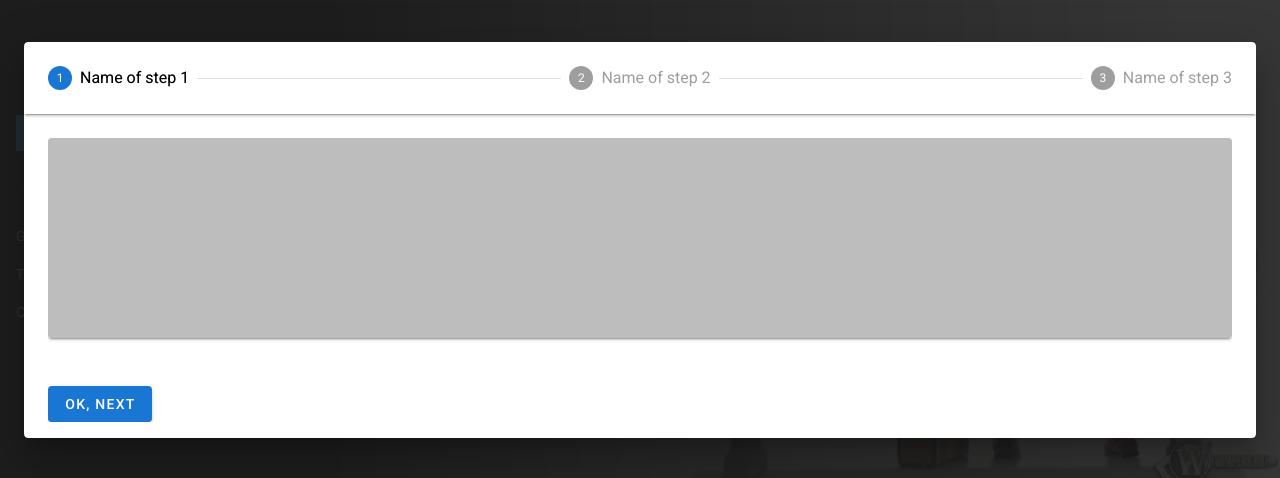
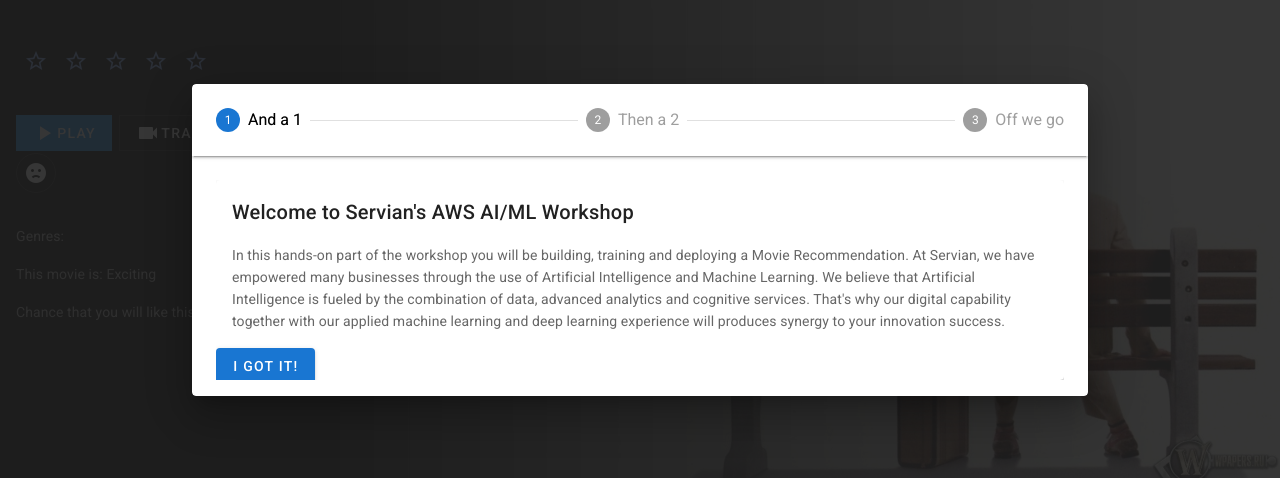
Before and after one commit to jenoyamma/ServianFlix, a Vue app: page / in a window 1280 px wide. Shown: the part 160-638 px from the top of the page. Built offline with nearby package versions, Linux system fonts and the light colour scheme; no server answers.

Commit message:
added capabilities to view movies from endpoint

```diff
--- a/src/App.vue
+++ b/src/App.vue
@@ -1,24 +1,24 @@
 <template>
   <v-app>
+    <welcome-form @dat="test"></welcome-form>
     <top-bar/>
-        <welcome-form></welcome-form>
     <main-banner-FP attribute="69"/>
     <v-container fluid fill-height style="padding: 0px;">
       <v-layout column>
         <v-flex md4>
-          <movie-carousels title="You may also like" attribute="Animation"></movie-carousels>
+          <movie-carousels title="You may also like" :attribute="username" :endpoint="endpoint"></movie-carousels>
         </v-flex>
         <v-flex md3>
-          <movie-carousels title="Action & Adventure" attribute="Adventure"></movie-carousels>
+          <movie-carousels title="Action & Adventure" attribute="Adventure" :endpoint="endpoint"></movie-carousels>
         </v-flex>
         <v-flex md3>
-          <movie-carousels title="Animation" attribute="Animation"></movie-carousels>
+          <movie-carousels title="Animation" attribute="Animation" :endpoint="endpoint"></movie-carousels>
         </v-flex>
         <v-flex md3>
-          <movie-carousels title="Romance" attribute="Romance"></movie-carousels>
+          <movie-carousels title="Romance" attribute="Romance" :endpoint="endpoint"></movie-carousels>
         </v-flex>
         <v-flex md3>
-          <movie-carousels title="Sci-Fi" attribute="Sci-Fi"></movie-carousels>
+          <movie-carousels title="Sci-Fi" attribute="Sci-Fi" :endpoint="endpoint"></movie-carousels>
         </v-flex>
       </v-layout>
     </v-container>
@@ -43,6 +43,15 @@
     WelcomeForm
   },
   data: () => ({
+    username: "",
+    endpoint: ""
   }),
+  methods: {
+    test(event) {
+      this.username = event.username
+      this.endpoint = event.endpoint
+      console.log(this.username)
+    }
+  }
 };
 </script>
--- a/src/components/MovieCarousels.vue
+++ b/src/components/MovieCarousels.vue
@@ -37,7 +37,7 @@
       <v-btn absolute right small fab color="red" dark @click="dialog = false">
           <v-icon>mdi-close</v-icon>
       </v-btn>
-      <main-banner style="padding:15px !important" :attribute="movieId" sm_fm_endpoint="factorization-machines-2020-03-03-01-55-12-377"/>
+      <main-banner style="padding:15px !important" :attribute="movieId" :sm_fm_endpoint="endpoint"/>
     </v-dialog>
   </v-content>
 </template>
@@ -48,7 +48,8 @@
     name: 'MovieCarousels',
     props: {
       title: String,
-      attribute: String
+      attribute: String,
+      endpoint: String
     },
     components: {
       MainBanner
@@ -72,7 +73,6 @@
       }
       }).then(response => {
           this.images = response.data.body
-          console.log(this.images)
       })
   }
 }
--- a/src/components/WelcomeForm.vue
+++ b/src/components/WelcomeForm.vue
@@ -1,67 +1,59 @@
 <template>
     <v-dialog
       v-model="dialog"
-      max-width="100%"
-      max-height="70%"
+      max-width="70%"
+      height="1000"
       overlay-opacity="0.9"
     >
       <v-stepper v-model="e1">
         <v-stepper-header>
-          <v-stepper-step :complete="e1 > 1" step="1">Name of step 1</v-stepper-step>
+          <v-stepper-step :complete="e1 > 1" step="1">And a 1</v-stepper-step>
 
           <v-divider></v-divider>
 
-          <v-stepper-step :complete="e1 > 2" step="2">Name of step 2</v-stepper-step>
+          <v-stepper-step :complete="e1 > 2" step="2">Then a 2</v-stepper-step>
 
           <v-divider></v-divider>
 
-          <v-stepper-step step="3">Name of step 3</v-stepper-step>
+          <v-stepper-step step="3">Off we go</v-stepper-step>
         </v-stepper-header>
 
         <v-stepper-items>
           <v-stepper-content step="1">
-            <v-card
-              class="mb-12"
-              color="grey lighten-1"
-              height="200px"
-            ></v-card>
+            <v-card height="200px">
+              <v-card-title>Welcome to Servian's AWS AI/ML Workshop</v-card-title>
+                <v-card-text>
+                  In this hands-on part of the workshop you will be building, training and deploying a Movie Recommendation.
+                  At Servian, we have empowered many businesses through the use of Artificial Intelligence and Machine Learning.
+                  We believe that Artificial Intelligence is fueled by the combination of data, advanced analytics and cognitive services.
+                  That's why our digital capability together with our applied machine learning and deep learning experience will produces synergy to your innovation success.
+                </v-card-text>
+              <v-btn color="primary" @click="e1 = 2">I got it!</v-btn>
+            </v-card>
 
-            <v-btn
-              color="primary"
-              @click="e1 = 2"
-            >
-              OK, Next
-            </v-btn>
           </v-stepper-content>
 
           <v-stepper-content step="2">
-            <v-card
-              class="mb-12"
-              color="grey lighten-1"
-              height="200px"
-            ></v-card>
+            <v-card height="200px">
+              <v-card-title>Building Servianflix - Movie Recommendation System</v-card-title>
+              <v-card-text>
+                This is a hands-on workshop so you will need access to a computer. You will be using the MovieLens dataset which contains movies
+                that you may have watched many years ago. You will be required to explore the data and use <b>Factorization Machines</b> to build your model. Once you're done with building and training the model,
+                you will deploy it as an endpoint and use that endpoint to drive your own Movie Recommendation website, or Servianflix. Be sure to keep note of the endpoint name and your defined user name - you will know what
+                this is once you go through the notebook.
+              </v-card-text>
+              <v-btn color="primary" @click="e1 = 3"> Yep, next</v-btn>
+            </v-card>
+          </v-stepper-content>
+          <v-stepper-content step="3">
+            <v-card height="200px">
+              <v-text-field v-model="username" label="Paste your user name here" required></v-text-field>
+              <v-text-field v-model="endpoint" label="Paste your endpoint name here" required></v-text-field>
 
-            <v-btn
-              color="primary"
-              @click="e1 = 3"
-            >
-              yep, next
-            </v-btn>
-          </v-stepper-content>
-
-          <v-stepper-content step="3">
-            <v-card
-              class="mb-12"
-              color="grey lighten-1"
-              height="200px"
-            ></v-card>
-
-            <v-btn
-              color="primary"
-              @click="dialog = false"
-            >
-              I am ready, save
-            </v-btn>
+              <v-btn :disabled="isComplete" color="primary" @click="click">
+                I am ready, save
+              </v-btn>
+            </v-card>
           </v-stepper-content>
         </v-stepper-items>
       </v-stepper>
@@ -75,7 +67,21 @@
     },
     data: () => ({
       e1: 1,
-      dialog: true
+      dialog: true,
+      username: "",
+      endpoint: "",
     }),
+    methods: {
+      click() {
+        this.dialog = false
+        let dat = {"username": this.username, "endpoint": this.endpoint}
+        this.$emit('dat', dat)
+    },
+      computed: {
+        isComplete() {
+          return !(this.username && this.endpoint);
+        }
+      }
+    }
   }
 </script>
```
